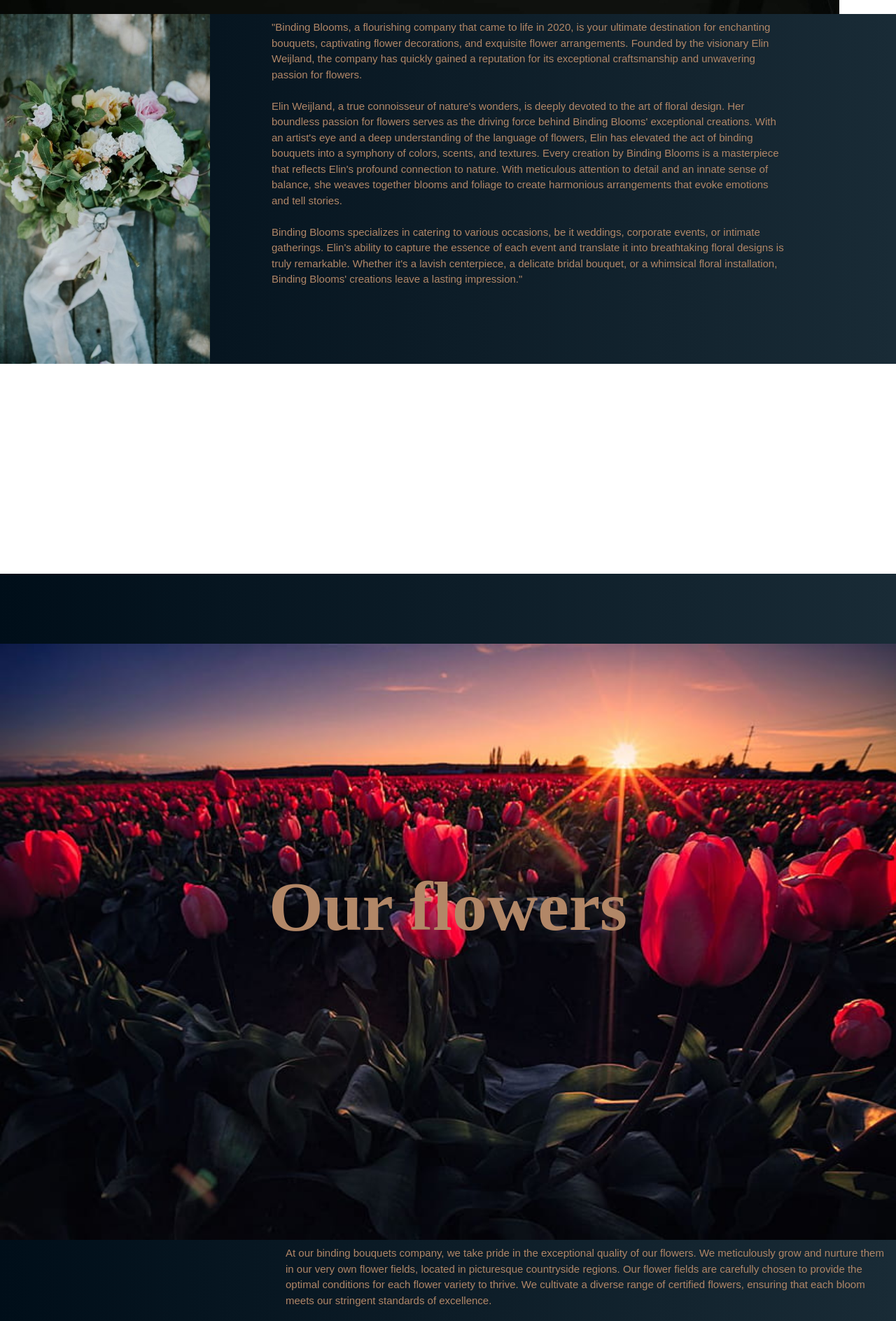
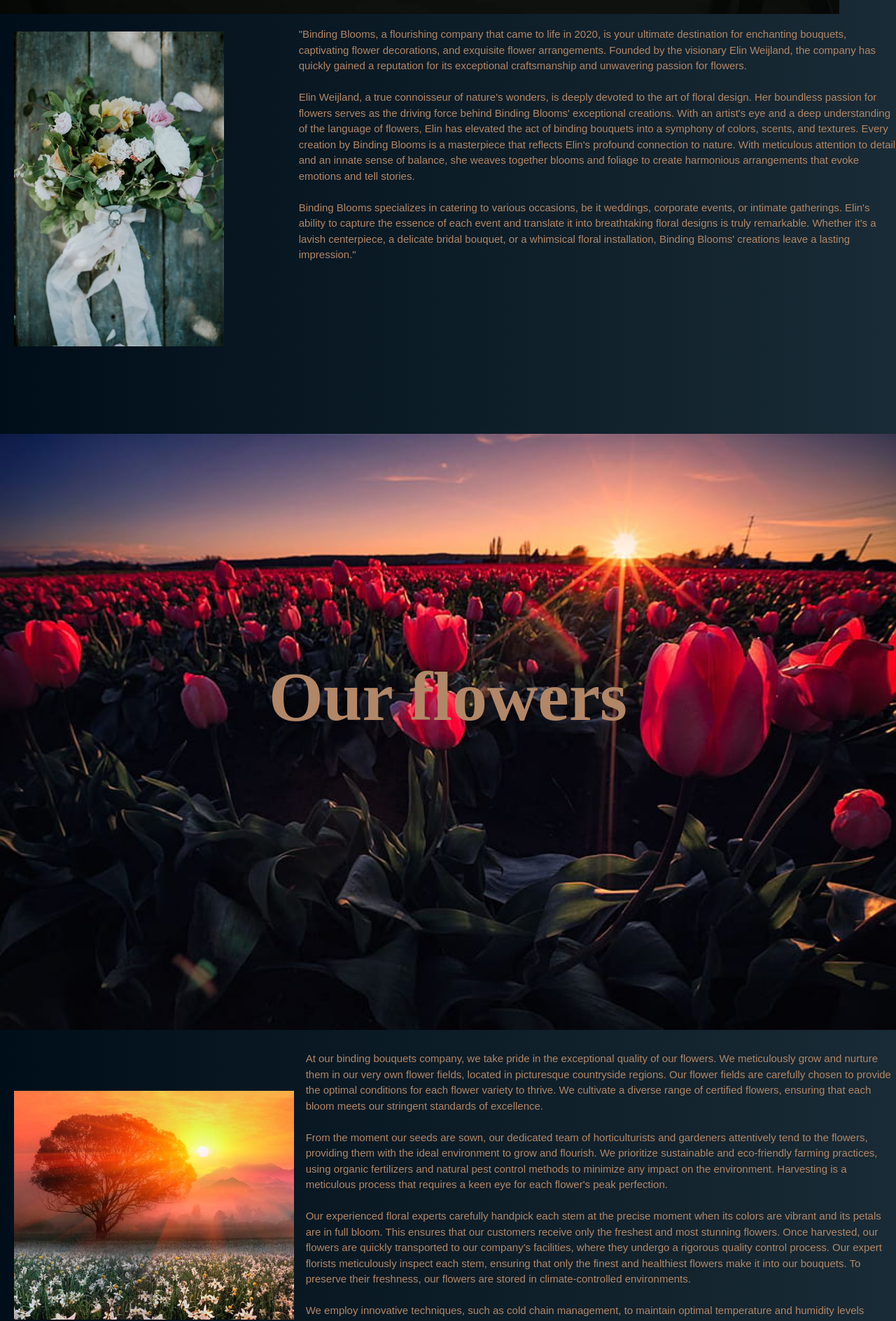
Before and after one commit to JennyWeij/BindingBlooms, a React (Vite) app: page / in a window 1280 px wide. Shown: the part 880-2768 px from the top of the page at 70% size. Built offline with nearby package versions, Linux system fonts and the light colour scheme.

Commit message:
lagt till grid på flowerspage och startpage

```diff
--- a/src/pages/FlowersPage.tsx
+++ b/src/pages/FlowersPage.tsx
@@ -1,4 +1,4 @@
-import { Box, Flex, Text } from "@chakra-ui/react";
+import { Box, Flex, Grid, Text } from "@chakra-ui/react";
 import { Element } from "react-scroll";
 
 function FlowersPage() {
@@ -33,13 +33,22 @@ function FlowersPage() {
           </Box>
         </Flex>
 
-        <Flex
-          // pl={90}
-          // pt={100}
-          width="100vw"
+        {/* GRID */}
+        <Grid
+          templateColumns={{ base: "1fr", md: "1fr 2fr" }}
+          gap={{ base: 0, md: 0 }}
+          maxW="100%"
           bg="linear-gradient(to right, #000E19, #192B36)"
+          justifyContent="center"
         >
-          <Box style={{ width: "400px", height: "500px" }}>
+          <Box gridColumn={{ base: "1", md: "1" }}>
+            <Box
+              display="flex"
+              alignItems="center"
+              justifyItems="center"
+              ml="20px"
+              style={{ width: "400px", height: "500px" }}
+            >
               <img
                 src="/images/fieldsunset.jpg"
                 alt="Background Image"
@@ -50,10 +59,12 @@ function FlowersPage() {
                 }}
               />
             </Box>
-          <Box p={2} flex="1">
+          </Box>
+
+          <Box gridColumn={{ base: "1", md: "2" }}>
             <Text
-              // pr={150}
-              // pl={20}
+              mt="30px"
+              ml="10px"
               fontSize="15px"
               fontFamily="SourceSansRegular"
               color="#B28767"
@@ -95,15 +106,10 @@ function FlowersPage() {
                 destination in perfect condition. By nurturing our flowers from
                 seed to bouquet, we guarantee the utmost care and attention to
                 detail in every step of the process.
-                <br />
-                <br />
-                Our certified flowers embody the beauty of nature and serve as a
-                testament to our commitment to delivering exceptional floral
-                arrangements that exceed expectations.
               </span>
             </Text>
           </Box>
-        </Flex>
+        </Grid>
       </Element>
     </>
   );
--- a/src/pages/StartPage.tsx
+++ b/src/pages/StartPage.tsx
@@ -1,4 +1,4 @@
-import { Box, Flex, Text } from "@chakra-ui/react";
+import { Box, Grid, Text } from "@chakra-ui/react";
 import { useEffect } from "react";
 import HeaderBurgerMenu from "../components/HeaderBurgerMenu";
 import AboutPage from "./AboutPage";
@@ -17,7 +17,9 @@ function StartPage() {
 
   return (
     <>
+      {/* Header och Herobild */}
       <HeaderBurgerMenu />
+      <Box bg="linear-gradient(to right, #000E19, #192B36)">
         <Box style={{ width: "100vw", height: "100vh" }}>
           <img
             src="/images/startsida1.jpg"
@@ -25,25 +27,37 @@ function StartPage() {
             style={{ maxWidth: "100%", height: "100vh", objectFit: "contain" }}
           />
         </Box>
-      <Box style={{ width: "100vw", height: "100vh" }}>
-        <Flex
-          width="100vw"
-          // pl={90}
-          // pt={60}
-          bg="linear-gradient(to right, #000E19, #192B36)"
+
+        {/* GRID med bild och bildtext */}
+        <Grid
+          templateColumns={{ base: "1fr", md: "1fr 2fr" }}
+          gap={{ base: 0, md: 0 }}
+          maxW="100%"
+          justifyContent="center"
         >
-          <Box style={{ width: "300px", height: "500px" }}>
+          <Box gridColumn={{ base: "1", md: "1" }}>
+            <Box
+              display="flex"
+              alignItems="center"
+              justifyItems="center"
+              ml="20px"
+              style={{ width: "300px", height: "500px" }}
+            >
               <img
                 src="/images/bukett5.jpg"
                 alt="Background Image"
-              style={{ width: "300px", height: "100%", objectFit: "cover" }}
+                style={{
+                  width: "300px",
+                  height: "600px",
+                  objectFit: "contain",
+                }}
               />
             </Box>
-          <Box p={2} flex="1">
+          </Box>
+          <Box gridColumn={{ base: "1", md: "2" }}>
             <Text
-              pr={150}
-              pl={20}
               fontSize="15px"
+              mt="18px"
               fontFamily="SourceSansRegular"
               color="#B28767"
             >
@@ -78,12 +92,12 @@ function StartPage() {
               </span>
             </Text>
           </Box>
-        </Flex>
-      </Box>
+        </Grid>
 
         <FlowersPage />
         <CoursesPage />
         <AboutPage />
+      </Box>
     </>
   );
 }
```
Lines whose indentation alone changed are shown as unchanged.
